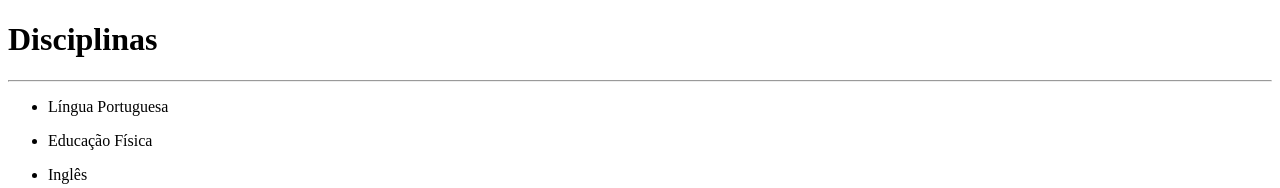
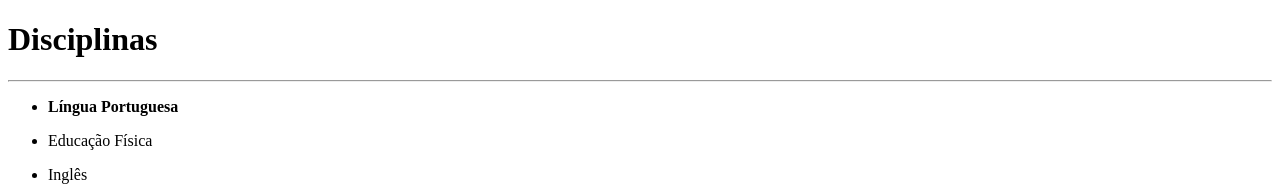
Before and after one commit to jacksongomesbr/angular-escola, an Angular app: page / in a window 1280 px wide. In both pictures the pointer is over the element "Língua Portuguesa". Shown: the top 188 px of the page. Built offline with nearby package versions, Linux system fonts and the light colour scheme.

Commit message:
(Livro) Conceitos iniciais - Apresentando a lista de disciplinas - usando interação com o usuário

```diff
--- a/src/app/app.component.css
+++ b/src/app/app.component.css
@@ -2,12 +2,13 @@
     font-weight: bold;
 }
 
-li:hover {
+li p:nth-child(1) {
     cursor: pointer;
+    font-size: 12pt;
 }
 
-li p:nth-child(1) {
-    font-size: 12pt;
+li p:nth-child(1):hover {
+    font-weight: bold;
 }
 
 li p:nth-child(2) {
```
